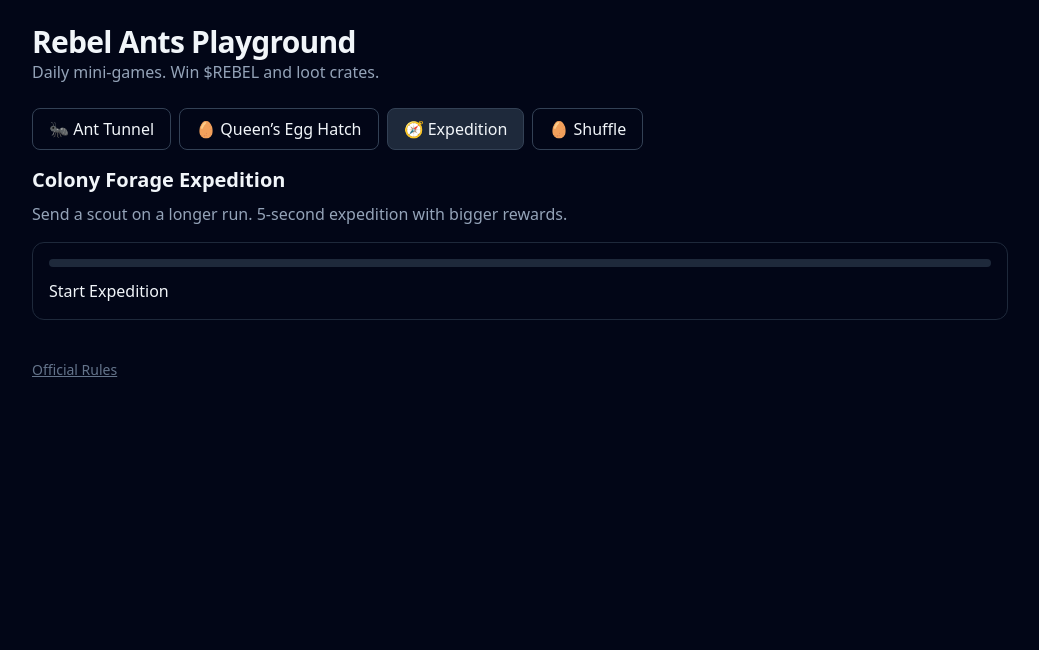
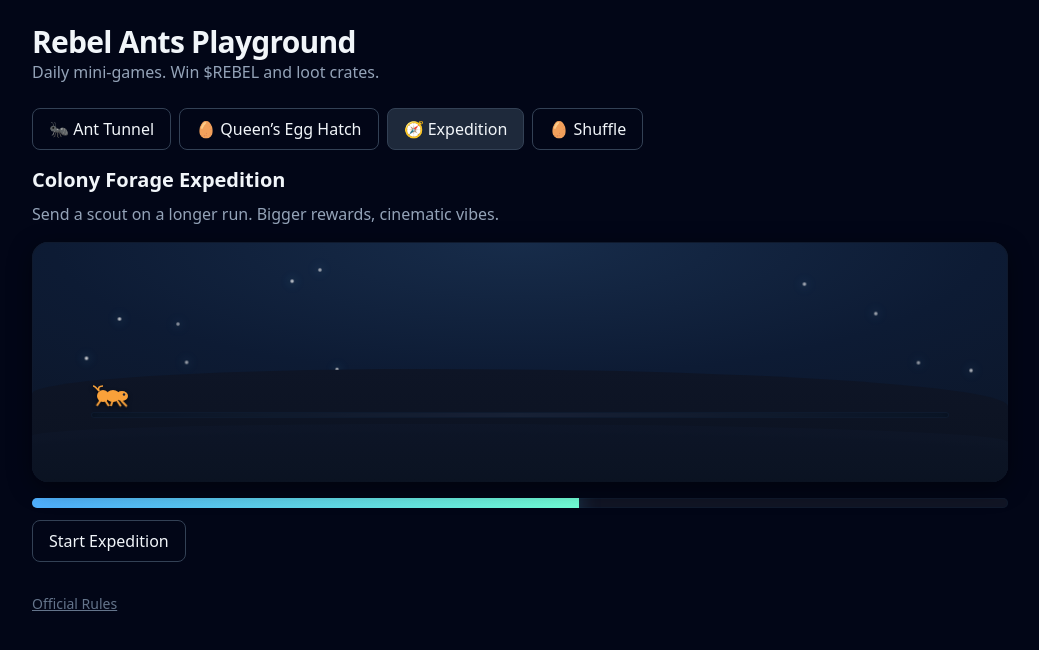
Before and after one commit to D1stknight/rebelants-playground, a Next.js app: page / in a window 1280 px wide. Both pictures are taken after a click on the button "🧭 Expedition". Shown: the top 650 px of the page, without its empty margins (120-1159 px from the left). Built offline with nearby package versions, Linux system fonts and the light colour scheme.

Commit message:
Update Expedition.tsx

```diff
--- a/components/Expedition.tsx
+++ b/components/Expedition.tsx
@@ -1,4 +1,8 @@
-import React, { useState } from 'react'
+import React, { useEffect, useRef, useState } from 'react'
+
+type Prize =
+  | { type: 'crate'; label: string; rarity: 'common'|'rare'|'ultra' }
+  | { type: 'none';  label: string }
 
 const crateImg: Record<'common'|'rare'|'ultra', string> = {
   common: '/crates/common.png',
@@ -8,58 +12,175 @@ const crateImg: Record<'common'|'rare'|'ultra', string> = {
 
 export default function Expedition() {
   const [busy, setBusy] = useState(false)
-  const [seed] = useState('guest-' + Math.random().toString(36).slice(2, 8))
-  const [modal, setModal] = useState<{title?: string; rarity?: 'common'|'rare'|'ultra'; text?: string}>({})
+  const [seed] = useState('guest-' + Math.random().toString(36).slice(2,8))
+  const [modal, setModal] = useState<Prize | null>(null)
+  const [glow, setGlow] = useState<'common'|'rare'|'ultra'|null>(null)
+  const [w, setW] = useState(0) // progress 0..100
+
+  const sceneRef = useRef<HTMLDivElement>(null)
+  const antRef = useRef<HTMLDivElement>(null)
+  const barRef = useRef<HTMLDivElement>(null)
+
+  // set ant travel distance precisely based on trail width
+  useEffect(() => {
+    const r = () => {
+      const scene = sceneRef.current
+      const ant = antRef.current
+      const trail = scene?.querySelector('.trail') as HTMLDivElement | null
+      if (!scene || !ant || !trail) return
+      const trailRect = trail.getBoundingClientRect()
+      const antRect = ant.getBoundingClientRect()
+      const distance = trailRect.width - antRect.width
+      ant.style.setProperty('--travel', `${distance}px`)
+    }
+    r()
+    window.addEventListener('resize', r)
+    return () => window.removeEventListener('resize', r)
+  }, [])
+
+  function confettiBurst(container: HTMLElement) {
+    const conf = document.createElement('div')
+    conf.className = 'confetti'
+    container.appendChild(conf)
+    const colors = ['#ff6b6b','#ffd93d','#6bcBff','#B28DFF','#7CFFB2','#ff9f43']
+    for (let i=0;i<28;i++){
+      const el = document.createElement('i')
+      el.style.left = `${10 + Math.random()*80}%`
+      el.style.top  = `${20 + Math.random()*10}%`
+      el.style.background = colors[i % colors.length]
+      el.style.transform = `translateY(-20px) rotate(${Math.random()*180}deg)`
+      el.style.animationDelay = `${Math.random()*200}ms`
+      conf.appendChild(el)
+    }
+    setTimeout(()=>conf.remove(), 1200)
+  }
 
   async function run() {
     if (busy) return
     setBusy(true)
+    setModal(null)
+    setGlow(null)
+    setW(0)
 
-    // restart progress bar animation
-    const bar = document.getElementById('exp-bar')
-    if (bar) bar.classList.remove('bar-fill')
-    await new Promise(r => setTimeout(r, 0))
-    if (bar) bar.classList.add('bar-fill')
+    // enable scene animation
+    sceneRef.current?.classList.add('animating','running')
+    antRef.current?.classList.add('walk')
 
-    // run for ~5s to match CSS animation
+    // drive progress bar in ~5s
+    const start = Date.now()
+    const dur = 5200
+    const tick = () => {
+      const t = Math.min(1, (Date.now() - start) / dur)
+      setW(Math.round(t * 100))
+      if (t < 1) requestAnimationFrame(tick)
+    }
+    requestAnimationFrame(tick)
+
+    // call API near the end
+    let prize: Prize = { type:'none', label:'Nothing this time' }
+    try {
+      const res = await fetch('/api/expedition', {
+        method: 'POST',
+        headers: {'Content-Type':'application/json'},
+        body: JSON.stringify({ seed })
+      })
+      if (res.ok) {
+        const r = await res.json()
+        const p = r?.prize
+        if (p?.type === 'crate') {
+          prize = { type:'crate', label: p.label, rarity: p.rarity }
+        }
+      }
+    } catch (_) {}
+
+    // finish the run
     await new Promise(r => setTimeout(r, 5200))
+    sceneRef.current?.classList.remove('running')
+    antRef.current?.classList.remove('walk')
+    setW(100)
 
-    const r = await fetch('/api/expedition', {
-      method: 'POST',
-      headers: { 'Content-Type': 'application/json' },
-      body: JSON.stringify({ seed }),
-    }).then(x => x.json())
-
-    const p = r.prize
-    if (p.type === 'crate') setModal({ title: p.label, rarity: p.rarity })
-    else setModal({ title: p.label, text: p.type === 'none' ? 'Try again soon.' : undefined })
+    if (prize.type === 'crate') {
+      setGlow(prize.rarity)
+      // confetti for rare/ultra
+      if (prize.rarity !== 'common' && sceneRef.current) confettiBurst(sceneRef.current)
+    }
+    setModal(prize)
     setBusy(false)
   }
 
   return (
-    <section className="mb-10">
+    <section>
       <h2 className="text-xl font-semibold mb-2">Colony Forage Expedition</h2>
-      <p className="text-slate-400 mb-4">Send a scout on a longer run. 5-second expedition with bigger rewards.</p>
+      <p className="text-slate-400 mb-4">Send a scout on a longer run. Bigger rewards, cinematic vibes.</p>
 
-      <div className="rounded-xl border border-slate-800 p-4">
-        <div className="mb-3">
-          <div className="h-2 bg-slate-800 rounded overflow-hidden">
-            <div id="exp-bar" className="h-2 bg-white/70 w-0"></div>
-          </div>
-          {busy && <div className="mt-2 text-sm text-slate-400">Marching…</div>}
+      {/* Scene */}
+      <div ref={sceneRef} className="exp-scene mb-4">
+        <div className="fireflies">
+          {Array.from({length:14}).map((_,i)=>(
+            <i key={i} style={{
+              left: `${Math.random()*100}%`,
+              top:  `${10 + Math.random()*60}%`,
+              animationDelay: `${Math.random()*2000}ms`
+            }} />
+          ))}
         </div>
-        <button disabled={busy} onClick={run} className="btn-primary">
-          {busy ? 'Exploring…' : 'Start Expedition'}
-        </button>
+
+        <div className="hills"></div>
+        <div className="trail"></div>
+
+        {/* Ant */}
+        <div ref={antRef} className="ant" aria-hidden="true">
+          {/* SVG ant (eyes, body, legs) */}
+          <svg viewBox="0 0 40 24" width="40" height="24">
+            <g fill="#f9a13a">
+              <circle cx="12" cy="12" r="6"/>
+              <ellipse cx="22" cy="12" rx="7" ry="6"/>
+              <ellipse cx="31" cy="12" rx="6" ry="5"/>
+            </g>
+            <g stroke="#f9a13a" strokeWidth="2" className="legs">
+              <line x1="10" y1="16" x2="6" y2="22"/>
+              <line x1="14" y1="16" x2="18" y2="22"/>
+              <line x1="22" y1="16" x2="20" y2="22"/>
+              <line x1="26" y1="16" x2="30" y2="22"/>
+              <line x1="30" y1="16" x2="36" y2="22"/>
+            </g>
+            <g stroke="#f9a13a" strokeWidth="1.6" fill="none">
+              <path d="M8 7 Q4 2 2 2"/>
+              <path d="M8 7 Q6 2 12 2"/>
+            </g>
+            <circle cx="33" cy="10.5" r="1.2" fill="#1a2135"/>
+          </svg>
+        </div>
       </div>
 
-      {modal.title && (
+      {/* Progress + CTA */}
+      <div className="exp-bar mb-3">
+        <div ref={barRef} className="bar-fill" style={{ width: `${w}%` }} />
+      </div>
+      <button className="btn" disabled={busy} onClick={run}>
+        {busy ? 'Marching...' : 'Start Expedition'}
+      </button>
+
+      {/* Prize Modal */}
+      {modal && (
         <div className="modal">
-          <div className="modal-card pop-in">
-            <div className="text-lg font-semibold mb-1">You found:</div>
-            <div className="mb-2">{modal.title}</div>
-            {modal.rarity && <img src={crateImg[modal.rarity]} alt={modal.rarity} className="mx-auto w-28" />}
-            <button className="btn" onClick={() => setModal({})}>Close</button>
+          <div className="modal-card bounce-in" style={{ position:'relative' }}>
+            <div className="text-lg font-semibold mb-2">You found:</div>
+            {modal.type === 'crate' ? (
+              <>
+                <div className="mb-2">{modal.label}</div>
+                <div className={[
+                  "prize-wrap mx-auto w-28 rounded-xl p-2 shine",
+                  glow==='ultra' ? "glow-ultra" : glow==='rare' ? "glow-rare" : "glow-common"
+                ].join(' ')}
+                style={{ background:'rgba(8,10,20,.35)' }}>
+                  <img src={crateImg[modal.rarity]} alt={modal.rarity} className="mx-auto block" />
+                </div>
+              </>
+            ) : (
+              <div className="mb-2">Nothing this time</div>
+            )}
+            <button className="btn mt-3" onClick={() => setModal(null)}>Close</button>
           </div>
         </div>
       )}
```
